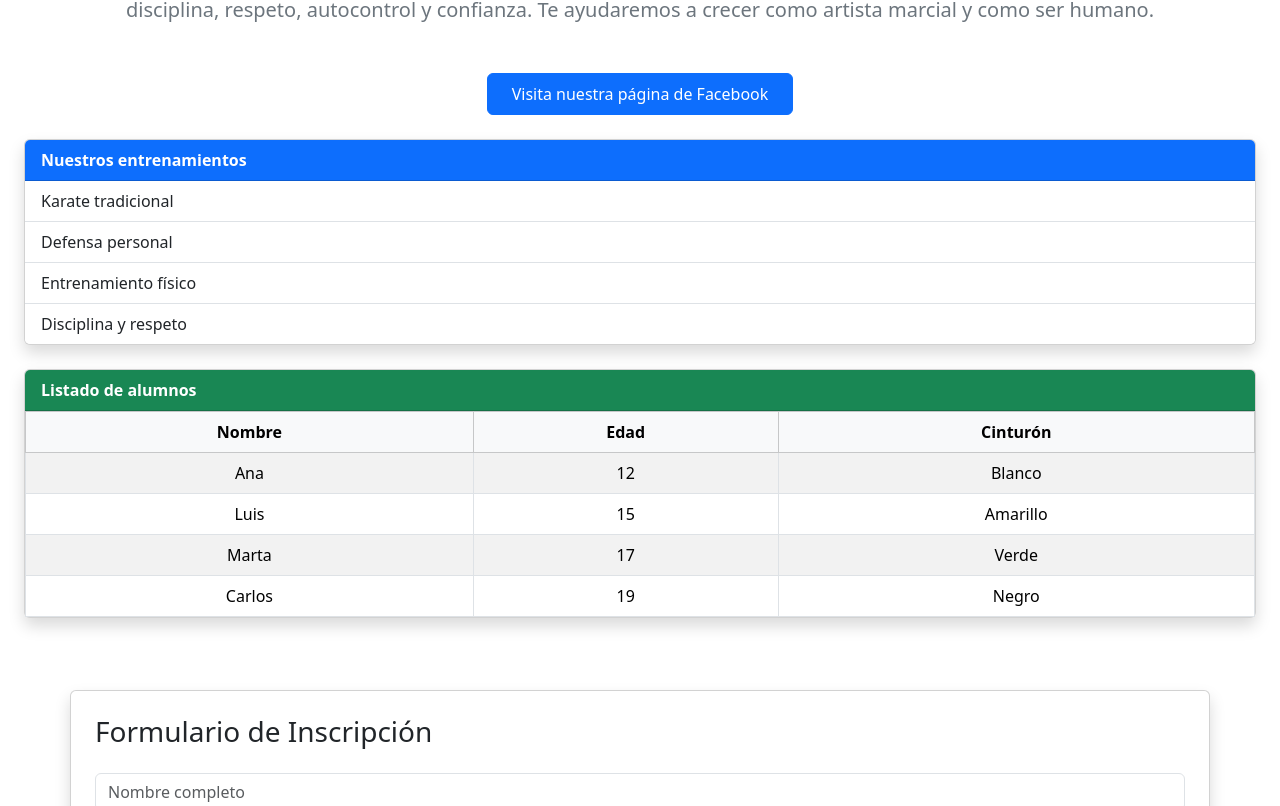
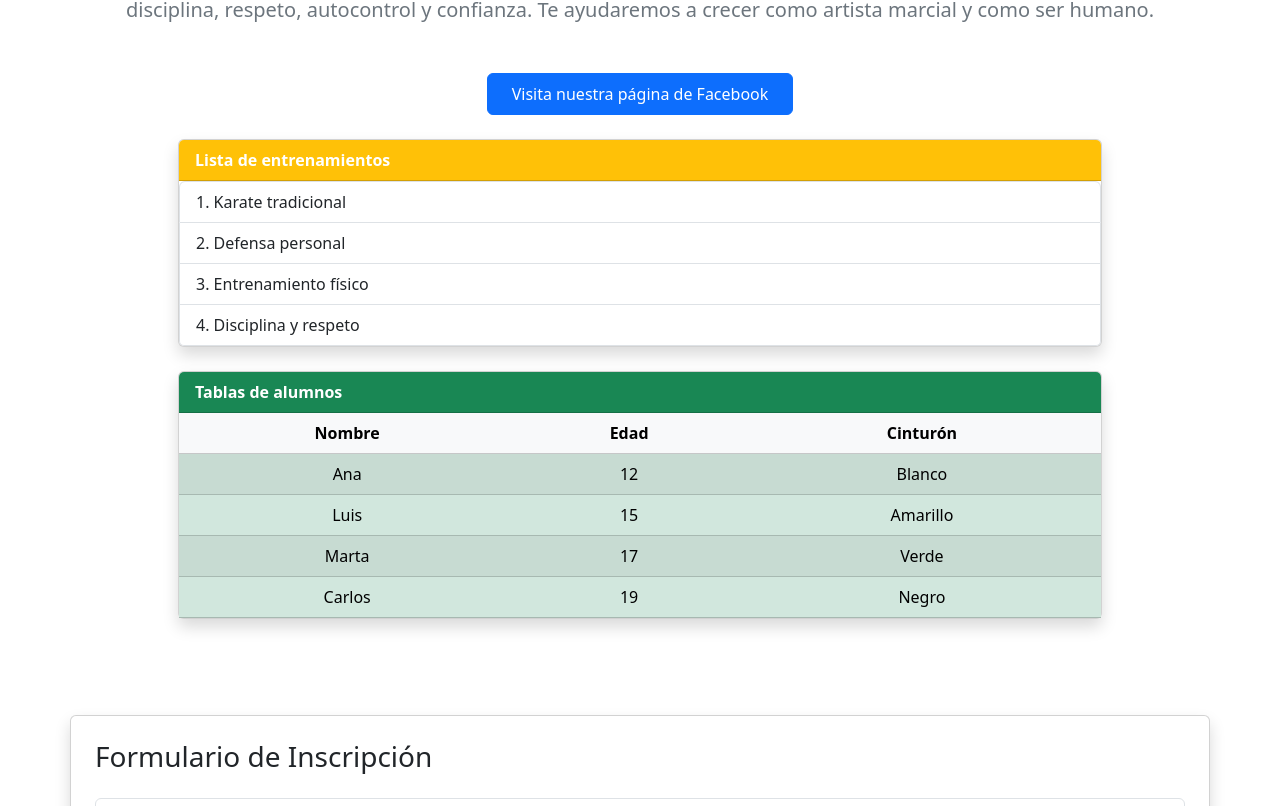
Before and after one commit to MatVira/ActividadN4_P2, a React (Create React App) app: page / in a window 1280 px wide. Shown: the part 374-1180 px from the top of the page. Built offline with nearby package versions, Linux system fonts and the light colour scheme.

Commit message:
DuoTercer Commit: Se dieron estilos Bootstrap a la mayoria de componentes

```diff
--- a/src/components/Formulario.js
+++ b/src/components/Formulario.js
@@ -36,6 +36,7 @@ function Formulario() {
   };
 
   return (
+
     <form className="card p-4 shadow mt-5 mb-3 container" onSubmit={manejarEnvio}>
       <h3 className="mb-4">Formulario de Inscripción</h3>
 
--- a/src/components/InputSearch.js
+++ b/src/components/InputSearch.js
@@ -1,7 +1,7 @@
 import React, { useState } from "react";
 import Input from "./Input";
 
-function InputSearch({ placeholder = "Buscar...", name = "search", onInputChange }) {
+function InputSearch({ placeholder = "Buscar", name = "search", onInputChange }) {
   const [value, setValue] = useState("");
 
   const handleChange = (e) => {
--- a/src/components/Lista.js
+++ b/src/components/Lista.js
@@ -9,17 +9,17 @@ function Lista() {
   ];
 
   return (
-    <div className="card mb-4 shadow">
-      <div className="card-header bg-primary text-white fw-bold">
-        Nuestros entrenamientos
+    <div className="card mb-4 shadow w-75 mx-auto">
+      <div className="card-header bg-warning text-white fw-bold">
+        Lista de entrenamientos
       </div>
-      <ul className="list-group list-group-flush">
+      <ol className="list-group list-group-numbered">
         {elementos.map((item, index) => (
           <li key={index} className="list-group-item">
             {item}
           </li>
         ))}
-      </ul>
+      </ol>
     </div>
   );
 }
--- a/src/components/Tabla.js
+++ b/src/components/Tabla.js
@@ -10,12 +10,14 @@ function Tabla() {
   ];
 
   return (
-    <div className="card shadow">
+    <div
+      className="card mb-4 shadow w-75 mx-auto"
+    >
       <div className="card-header bg-success text-white fw-bold">
-        Listado de alumnos
+        Tablas de alumnos
       </div>
       <div className="table-responsive">
-        <table className="table table-striped table-bordered mb-0 text-center">
+        <table className="table table-success table-striped mb-0 text-center">
           <thead className="table-light">
             <tr>
               {cabecera.map((col, index) => (
```
